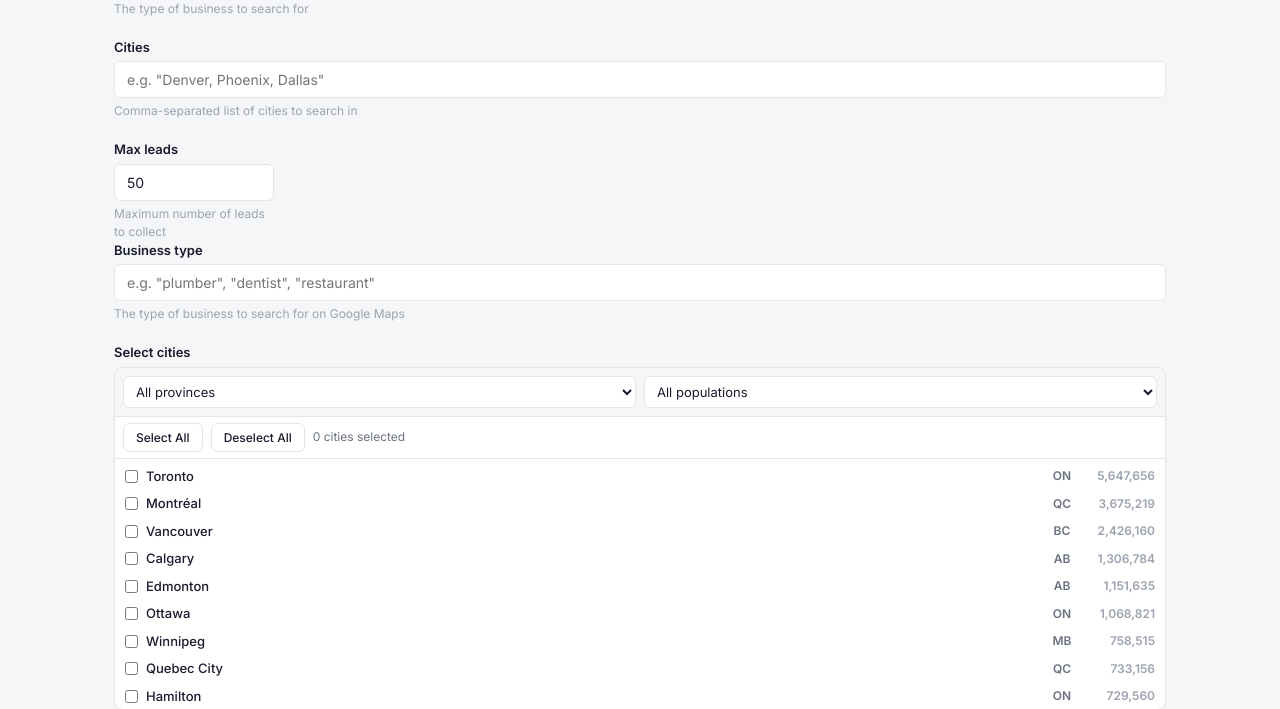
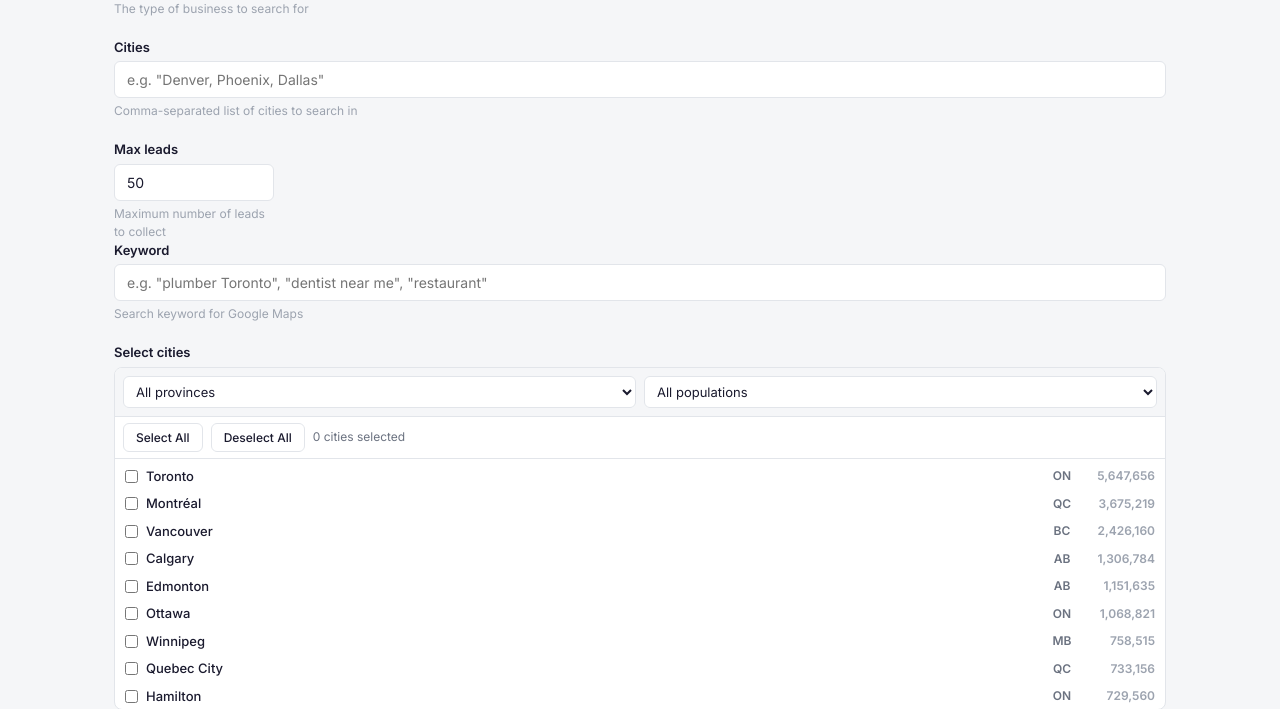
Before and after one commit to automatq/crawl4ai-tool, a Flask app: page / in a window 1280 px wide. Shown: the part 240-949 px from the top of the page. Run offline with Flask 3, Linux system fonts and the light colour scheme; data comes from the database, SQL or seed files in the repository; data that the repository does not hold is empty; parts of the project's set-up code (start-up, migrations or seed data) failed here and were passed over; some libraries are stand-ins or nearby versions.

Commit message:
Rename Business type / Service category to Keyword
Co-Authored-By: Claude Opus 4.6 <noreply@anthropic.com>

```diff
--- a/static/app.js
+++ b/static/app.js
@@ -311,7 +311,7 @@ $("#start-btn").addEventListener("click", async () => {
     const enrich = $("#maps-enrich").checked;
     const gridSpacing = parseFloat($("#maps-grid-spacing")?.value) || 1.0;
     if (!keyword) {
-      showToast("Enter a business type to search for", "warn");
+      showToast("Enter a keyword to search for", "warn");
       return;
     }
 
@@ -355,7 +355,7 @@ $("#start-btn").addEventListener("click", async () => {
     const maxResults = parseInt($("#hs-max").value) || 100;
     const enrich = $("#hs-enrich").checked;
     if (!keyword) {
-      showToast("Enter a service category to search for", "warn");
+      showToast("Enter a keyword to search for", "warn");
       return;
     }
     if (hsSelectedCityIds.size === 0) {
--- a/templates/index.html
+++ b/templates/index.html
@@ -66,9 +66,9 @@
       <!-- Google Maps form -->
       <div id="maps-fields" class="form-section" hidden>
         <div class="field">
-          <label for="maps-keyword">Business type</label>
-          <input type="text" id="maps-keyword" placeholder='e.g. "plumber", "dentist", "restaurant"'>
-          <small>The type of business to search for on Google Maps</small>
+          <label for="maps-keyword">Keyword</label>
+          <input type="text" id="maps-keyword" placeholder='e.g. "plumber Toronto", "dentist near me", "restaurant"'>
+          <small>Search keyword for Google Maps</small>
         </div>
 
         <!-- City selector -->
@@ -130,9 +130,9 @@
       <!-- HomeStars form -->
       <div id="homestars-fields" class="form-section" hidden>
         <div class="field">
-          <label for="hs-keyword">Service category</label>
-          <input type="text" id="hs-keyword" placeholder='e.g. "plumbing", "electrical", "roofing", "cleaning"'>
-          <small>The type of home service to search for on HomeStars</small>
+          <label for="hs-keyword">Keyword</label>
+          <input type="text" id="hs-keyword" placeholder='e.g. "plumber", "electrician", "roofer", "house cleaning"'>
+          <small>Search keyword for HomeStars</small>
         </div>
 
         <!-- City selector (shared with Maps mode) -->
--- a/web.py
+++ b/web.py
@@ -1024,7 +1024,7 @@ def api_homestars():
     data = request.get_json(force=True)
     keyword = data.get("keyword", "").strip()
     if not keyword:
-        return jsonify(error="Service category is required"), 400
+        return jsonify(error="Keyword is required"), 400
 
     city_ids = data.get("city_ids", [])
     if not city_ids:
```
